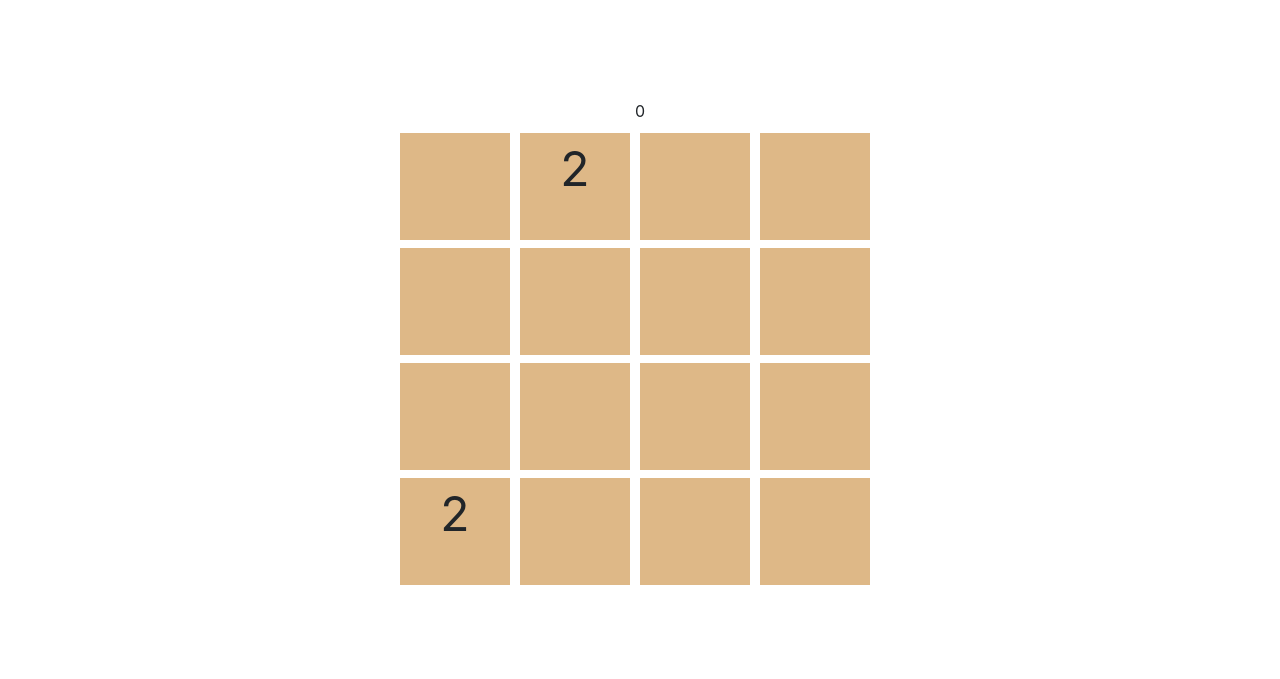
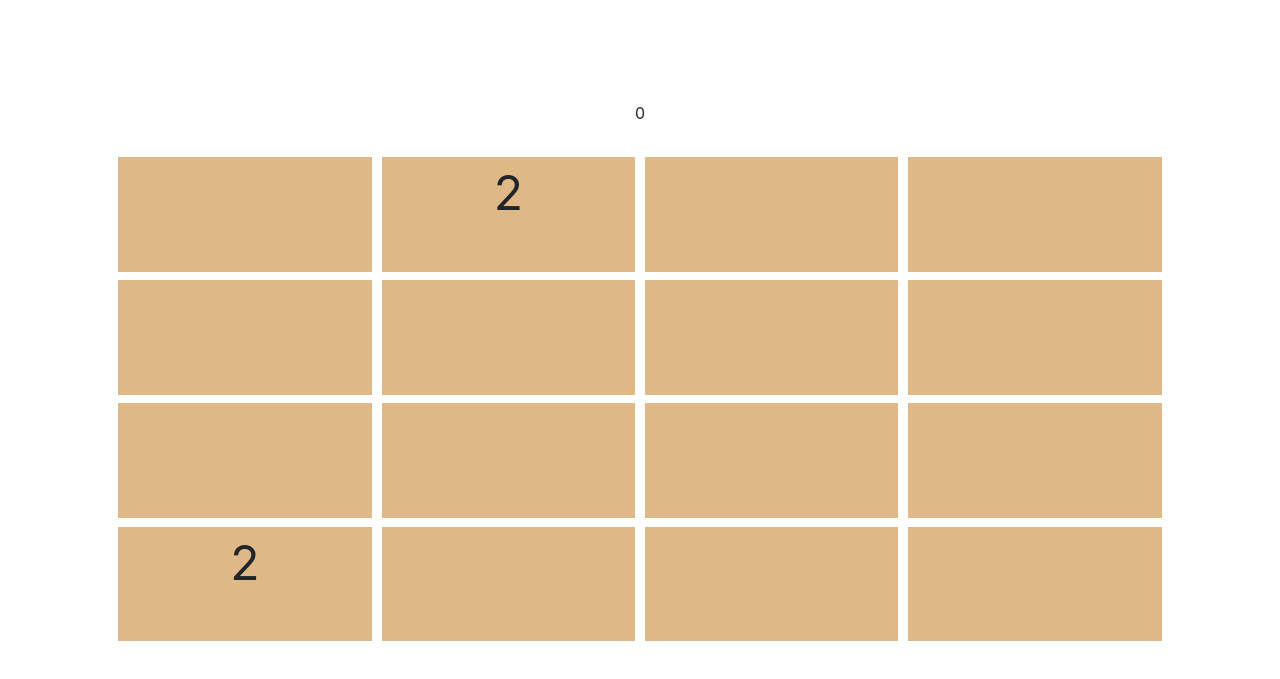
Before and after one commit to mkzheng972/reverse-2048, a React app: page / in a window 1280 px wide. Shown: the part 91-770 px from the top of the page. Built offline with nearby package versions, Linux system fonts and the light colour scheme.

Commit message:
worked on grid css and centered

```diff
--- /dev/null
+++ b/client/components/grid/Grid.css
@@ -0,0 +1,46 @@
+/* score */
+.score {
+  display: flex;
+  justify-content: center;
+  align-items: center;
+  padding: 2rem;
+}
+
+/* grid */
+.game-container {
+  /* background-color: black; */
+  /* height: 500px;
+  width: 500px; */
+  height: 70vh;
+  width: 90vw;
+  position: absolute;
+}
+
+.grid-container {
+  outline: none;
+  position: absolute;
+  z-index: 1;
+  height: 100%;
+  width: 100%;
+  outline: none;
+}
+
+.grid-row {
+  display: flex;
+  justify-content: center;
+  height: 22%;
+}
+
+.grid-cell {
+  width: 22%;
+  height: 93%;
+  background-color: burlywood;
+  margin-right: 10px;
+  z-index: 2;
+  text-align: center;
+  font-size: 3rem;
+}
+
+.grid-cell:last-child {
+  margin: 0px;
+}
--- a/client/components/grid/Grid.js
+++ b/client/components/grid/Grid.js
@@ -1,4 +1,5 @@
 import React, { useState, useEffect } from 'react'
+import './Grid.css'
 import {
   moveUp,
   moveDown,
--- a/client/components/pages/pages.css
+++ b/client/components/pages/pages.css
@@ -6,49 +6,7 @@
   min-height: 90vh;
 }
 
-/* score */
-.score {
-  display: flex;
-  justify-content: center;
-  align-items: center;
-}
-
-/* grid */
-.game-container {
-  /* background-color: black; */
-  height: 500px;
-  width: 500px;
-  position: absolute;
-}
-
-.grid-cell {
-  width: 22%;
-  height: 93%;
-  background-color: burlywood;
-  margin-right: 10px;
-  z-index: 2;
-  text-align: center;
-  font-size: 3rem;
-}
-
-.grid-row {
-  display: flex;
-  height: 23%;
-  width: 100%;
-}
-
-.grid-container {
-  outline: none;
-  position: absolute;
-  z-index: 1;
-  height: 100%;
-  width: 100%;
-  margin: 10px;
-  outline: none;
-}
-
 /* not found */
-
 .not-found {
   display: flex;
   flex-direction: column;
```
